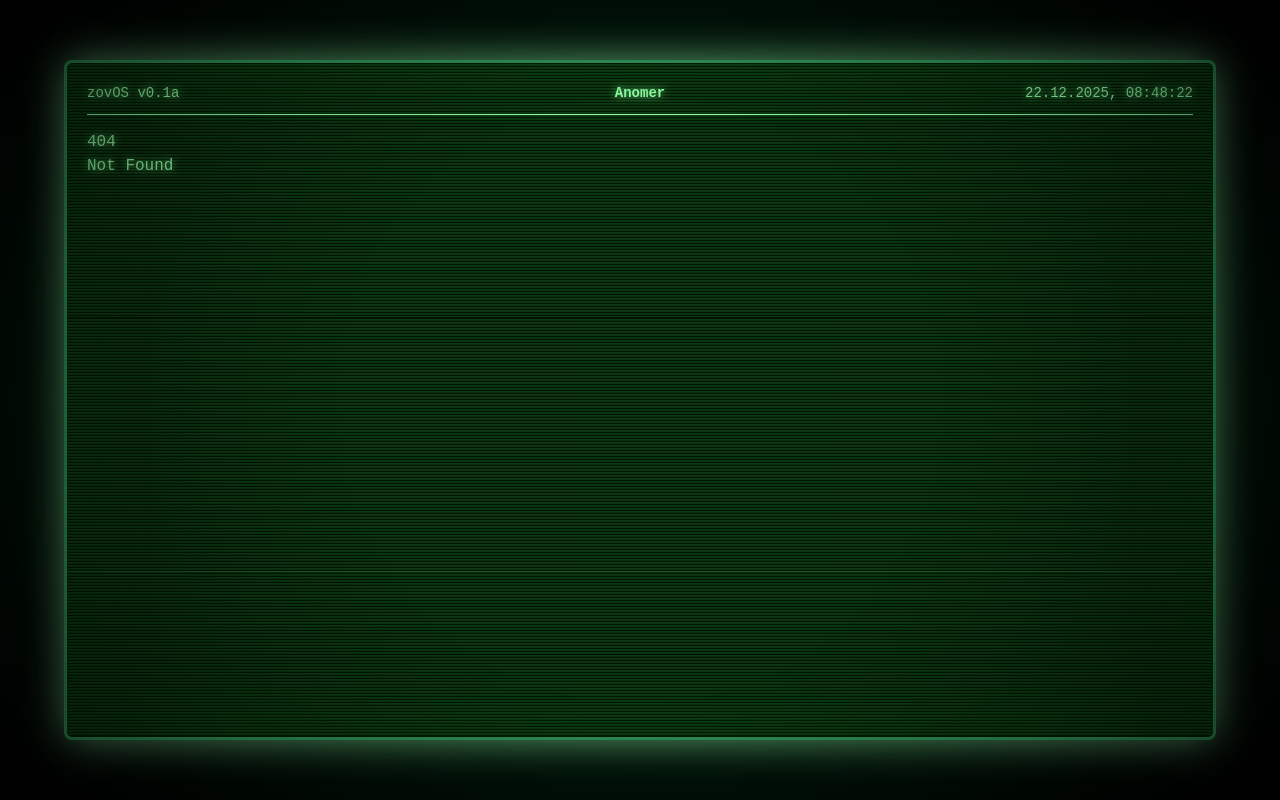
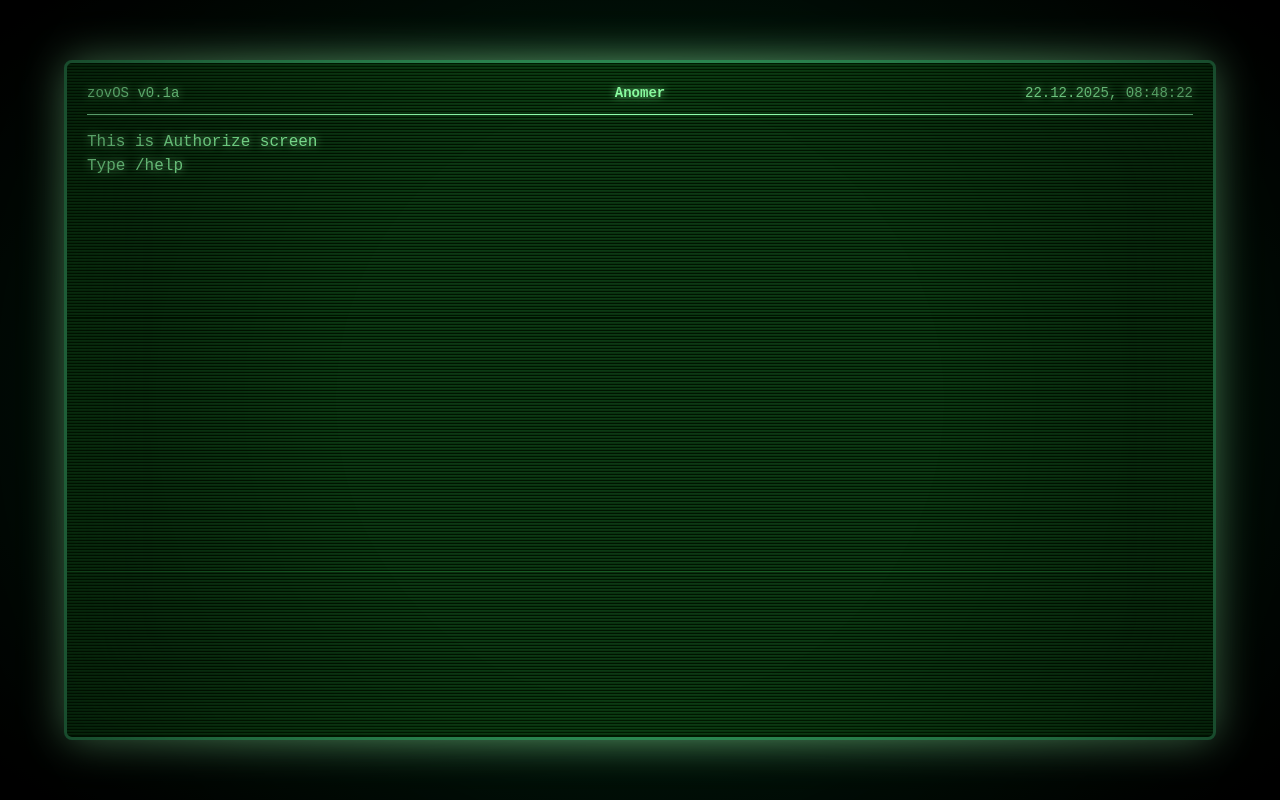
Before and after one commit to raphaelgolubev/anomer-web, a SvelteKit app: page /auth in a window 1280 px wide. Before the commit this address had no page. Built offline with nearby package versions, Linux system fonts and the light colour scheme.

Commit message:
feat: created /auth page content

```diff
--- /dev/null
+++ b/src/routes/auth/+page.svelte
@@ -0,0 +1,2 @@
+<p>This is Authorize screen</p>
+<p>Type /help</p>
```
